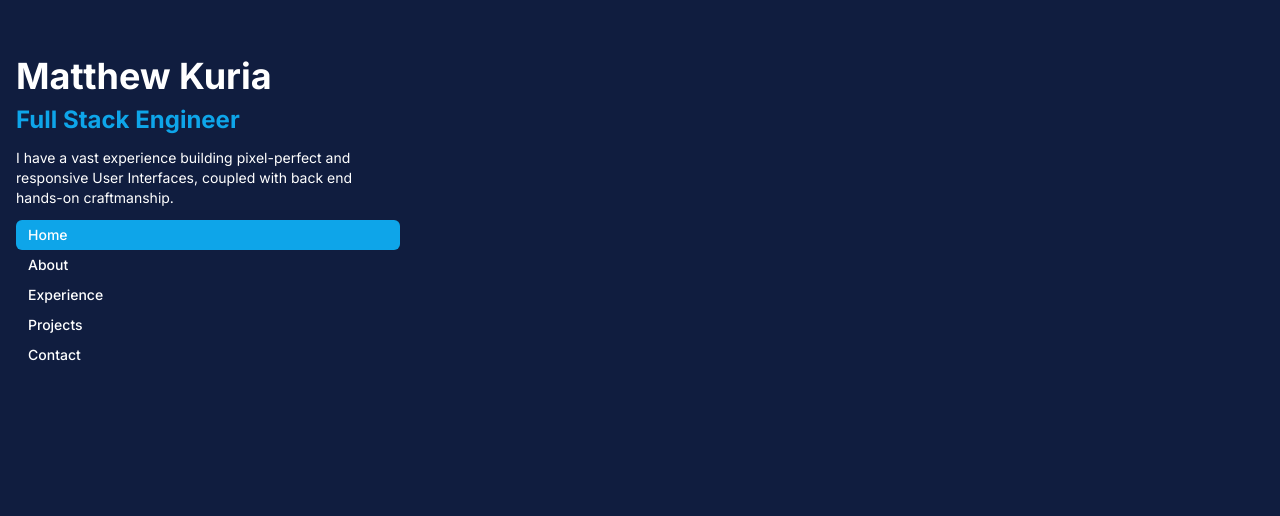
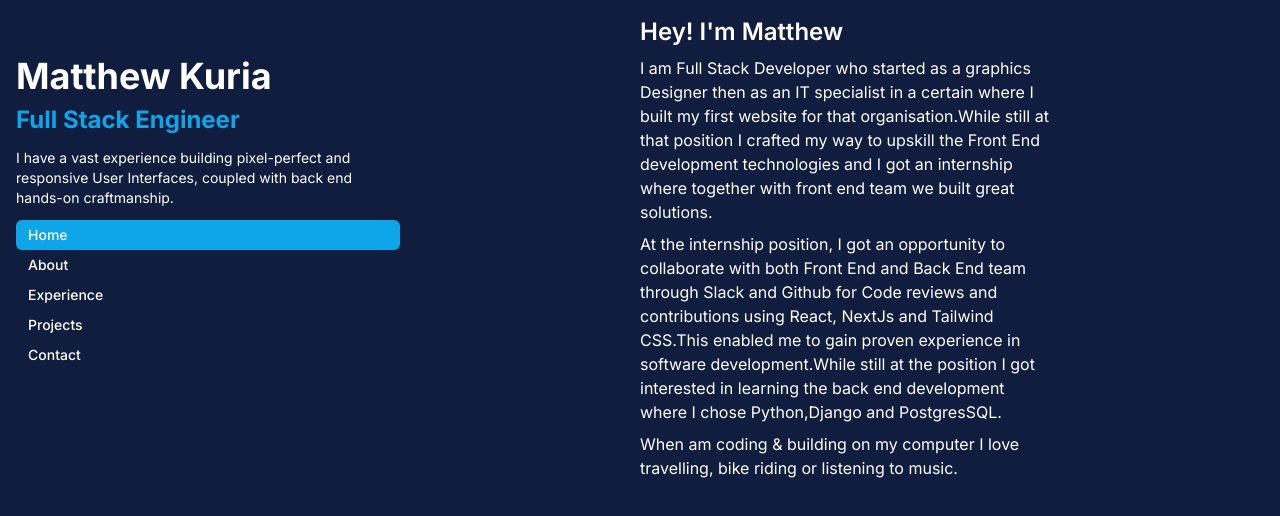
Before and after one commit to matthewkuria/myportifolio, a Next.js app: page / in a window 1280 px wide. Shown: the top 516 px of the page. Built offline with nearby package versions, Linux system fonts and the light colour scheme.

Commit message:
Add the intro bio info to the home

```diff
--- a/app/page.tsx
+++ b/app/page.tsx
@@ -3,7 +3,24 @@ import SideBar from "./ui/home/sidebar";
 
 export default function Home() {
   return (
-    <main className="flex ">
+    <main className="flex flex-col max-w-md  h-screen p-4 ">
+      <div className="intro">
+        <h4 className="font-semibold text-2xl">Hey! I'm Matthew</h4>
+        <p className="my-2">I am Full Stack Developer who started as a graphics Designer then as
+          an IT specialist in a certain where I built my first website for that organisation.While still at
+          that position I crafted my way to upskill the Front End development technologies and I
+          got an internship where together with front end team we built great solutions.
+        </p>
+        <p className="my-2">
+          At the internship position, I got an opportunity to collaborate with both Front End and Back End
+          team through Slack and Github for Code reviews and contributions using React, NextJs and Tailwind
+          CSS.This enabled me to gain proven experience in software development.While still at the position
+          I got interested in learning the back end development where I chose Python,Django and PostgresSQL.
+        </p>
+        <p className="my-2">
+          When am coding & building on my computer I love travelling, bike riding or listening to music.
+        </p>
+      </div>
 
     </main>
   );
--- a/app/projects/page.tsx
+++ b/app/projects/page.tsx
@@ -1,5 +1,5 @@
 export default function Page() {
     return (
-        <h1>Experiences Page</h1>
+        <h1>Projects Page</h1>
     )
 }
```
